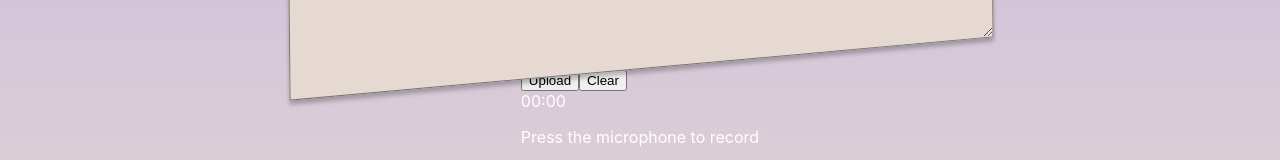
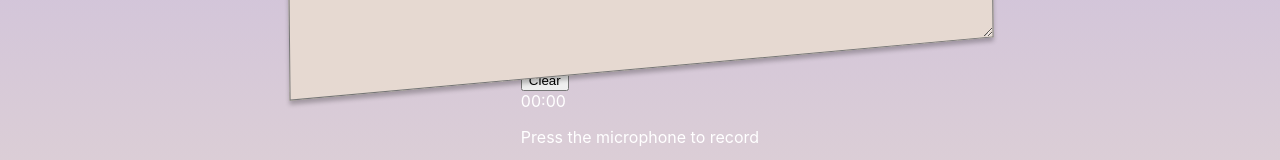
Before and after one commit to tanvibhakta/sultana-fieldness, a React (Create React App) app: page /bubble-input in a window 1280 px wide. Shown: the part 315-475 px from the top of the page. Built offline with nearby package versions, Linux system fonts and the light colour scheme.

Commit message:
Remove upload button

```diff
--- a/src/components/RecordButton.jsx
+++ b/src/components/RecordButton.jsx
@@ -175,11 +175,7 @@ export class RecordButton extends Component {
 
   render() {
     const { recording, audios, time, medianotFound, pauseRecord } = this.state;
-    const { showUIAudio, title, audioURL, disableFullUI } = this.props;
-
-    if (disableFullUI) {
-      return null;
-    }
+    const { title } = this.props;
 
     return (
       <div className="recorder_library_box">
@@ -187,15 +183,6 @@ export class RecordButton extends Component {
           <div className="recorder_box_inner">
             <div className="record_section">
               <div className="btn_wrapper">
-                <button
-                  onClick={() =>
-                    this.props.handleAudioUpload(this.state.audioBlob)
-                  }
-                  className="btn upload_btn"
-                  disabled={this.props.uploadButtonDisabled}
-                >
-                  Upload
-                </button>
                 <button
                   onClick={(e) => this.handleReset(e)}
                   className="btn clear_btn"
--- a/src/pages/BubbleInput.jsx
+++ b/src/pages/BubbleInput.jsx
@@ -80,13 +80,7 @@ export const BubbleInput = () => {
   };
 
   function handleAudioStop(data) {
-    console.log("stop", data);
     setAudio(data);
-  }
-
-  function handleAudioUpload(data) {
-    console.log("upload", data);
-    setSeed({ ...seed, media: [data] });
   }
 
   function handleReset() {
```
